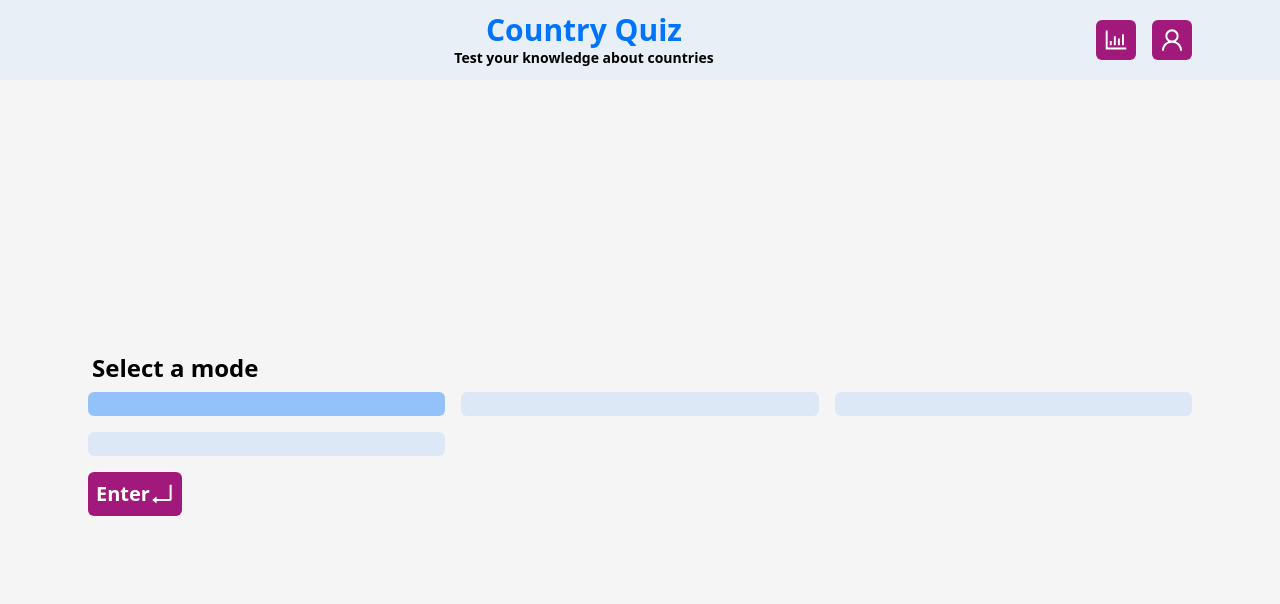
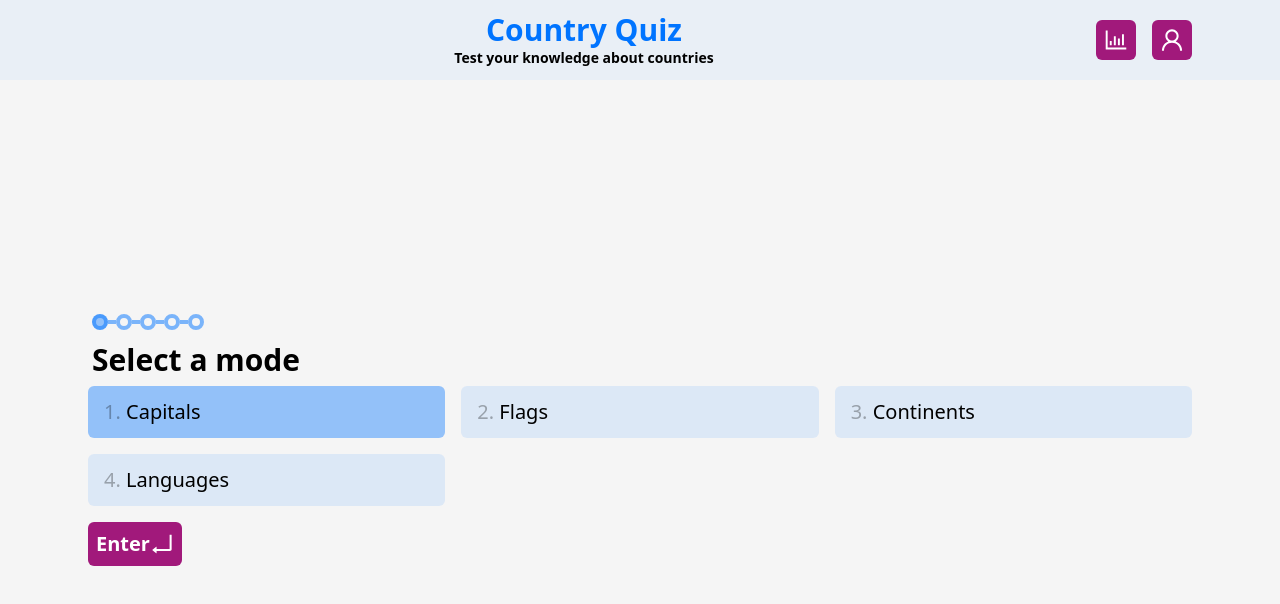
Before and after one commit to alt-art/country-quiz, a Next.js app: page / in a window 1280 px wide. Shown: the top 604 px of the page. Built offline with nearby package versions, Linux system fonts and the light colour scheme.

Commit message:
feat: Add steps to the quiz counting all the questions and make Quiz component use the index from context

```diff
--- a/src/components/Quiz.tsx
+++ b/src/components/Quiz.tsx
@@ -3,30 +3,59 @@ import { useContext, useState } from 'react';
 import { QuizContext } from '../context/QuizContext';
 import Button from './Button';
 import Card from './Card';
+import Steps from './Steps';
 
 function Quiz() {
-  const { questions, setQuestions, selectedAnswer, setSelectedAnswer } =
-    useContext(QuizContext);
+  const {
+    questionsCount,
+    questions,
+    selectedAnswer,
+    setSelectedAnswer,
+    questionIndex,
+    setQuestionIndex,
+    setMode,
+  } = useContext(QuizContext);
+
+  const question = questions[questionIndex];
 
   return (
     <div className="flex min-h-full min-w-full flex-col px-3 sm:px-10 md:px-20">
-      <h2 className="mx-3 text-2xl font-bold dark:text-white">Select a mode</h2>
+      {question && (
+        <>
+          <Steps quantity={questionsCount} position={questionIndex} />
+          <h2 className="mx-3 text-3xl font-bold dark:text-white">
+            {question.question}
+          </h2>
           <div className="flex flex-col sm:grid sm:grid-cols-2 lg:grid-cols-3 2xl:grid-cols-4">
-        {questions[0].answers.map((answer, index) => (
+            {question.answers.map((answer, index) => (
               <Card
                 key={index}
                 active={index === selectedAnswer}
                 onClick={() => setSelectedAnswer(index)}
-            text={answer}
-          />
+              >
+                <span className="text-xl opacity-30">{index + 1}. </span>
+                <span className="text-xl">{answer}</span>
+              </Card>
             ))}
           </div>
           <div>
-        <Button>
+            <Button
+              onClick={() => {
+                if (!question.correctAnswer) {
+                  setMode(question.answers[selectedAnswer]);
+                }
+                if (questionIndex + 1 < questionsCount) {
+                  setQuestionIndex(questionIndex + 1);
+                }
+                setSelectedAnswer(0);
+              }}
+            >
               <p className="text-xl font-bold">Enter</p>
               <EnterOutlined style={{ fontSize: '1.5rem' }} />
             </Button>
           </div>
+        </>
+      )}
     </div>
   );
 }
--- /dev/null
+++ b/src/components/Steps.tsx
@@ -0,0 +1,25 @@
+import { Fragment } from 'react';
+
+interface StepProps {
+  quantity: number;
+  position: number;
+}
+
+const Steps = ({ quantity, position }: StepProps) => {
+  return (
+    <div className="m-3 flex w-fit items-center">
+      {Array.from({ length: quantity }, (_, index) => (
+        <Fragment key={index}>
+          <span
+            className={`box-border h-4 w-4 rounded-full border-4 border-primary/50 ${
+              !(index > position) && 'bg-primary/40'
+            }`}
+          />
+          <hr className="w-2 border-2 border-primary/50 last:hidden" />
+        </Fragment>
+      ))}
+    </div>
+  );
+};
+
+export default Steps;
--- a/src/context/QuizContext.tsx
+++ b/src/context/QuizContext.tsx
@@ -7,6 +7,10 @@ interface Question {
 }
 
 interface QuizContextProps {
+  questionIndex: number;
+  setQuestionIndex: (questionIndex: number) => void;
+  questionsCount: number;
+  setQuestionsCount: (questionsCount: number) => void;
   selectedAnswer: number;
   setSelectedAnswer: (selectedAnswer: number) => void;
   questions: Question[];
@@ -16,6 +20,10 @@ interface QuizContextProps {
 }
 
 export const QuizContext = createContext<QuizContextProps>({
+  questionIndex: 0,
+  setQuestionIndex: () => {},
+  questionsCount: 0,
+  setQuestionsCount: () => {},
   selectedAnswer: 0,
   setSelectedAnswer: () => {},
   questions: [],
@@ -25,6 +33,8 @@ export const QuizContext = createContext<QuizContextProps>({
 });
 
 function QuizProvider({ children }: { children: React.ReactNode }) {
+  const [questionIndex, setQuestionIndex] = useState(0);
+  const [questionsCount, setQuestionsCount] = useState(5);
   const [selectedAnswer, setSelectedAnswer] = useState(0);
   const [mode, setMode] = useState<string>();
   const [questions, setQuestions] = useState<Question[]>([
@@ -38,6 +48,10 @@ function QuizProvider({ children }: { children: React.ReactNode }) {
   return (
     <QuizContext.Provider
       value={{
+        questionIndex,
+        setQuestionIndex,
+        questionsCount,
+        setQuestionsCount,
         selectedAnswer,
         setSelectedAnswer,
         questions,
```
Lines whose indentation alone changed are shown as unchanged.
